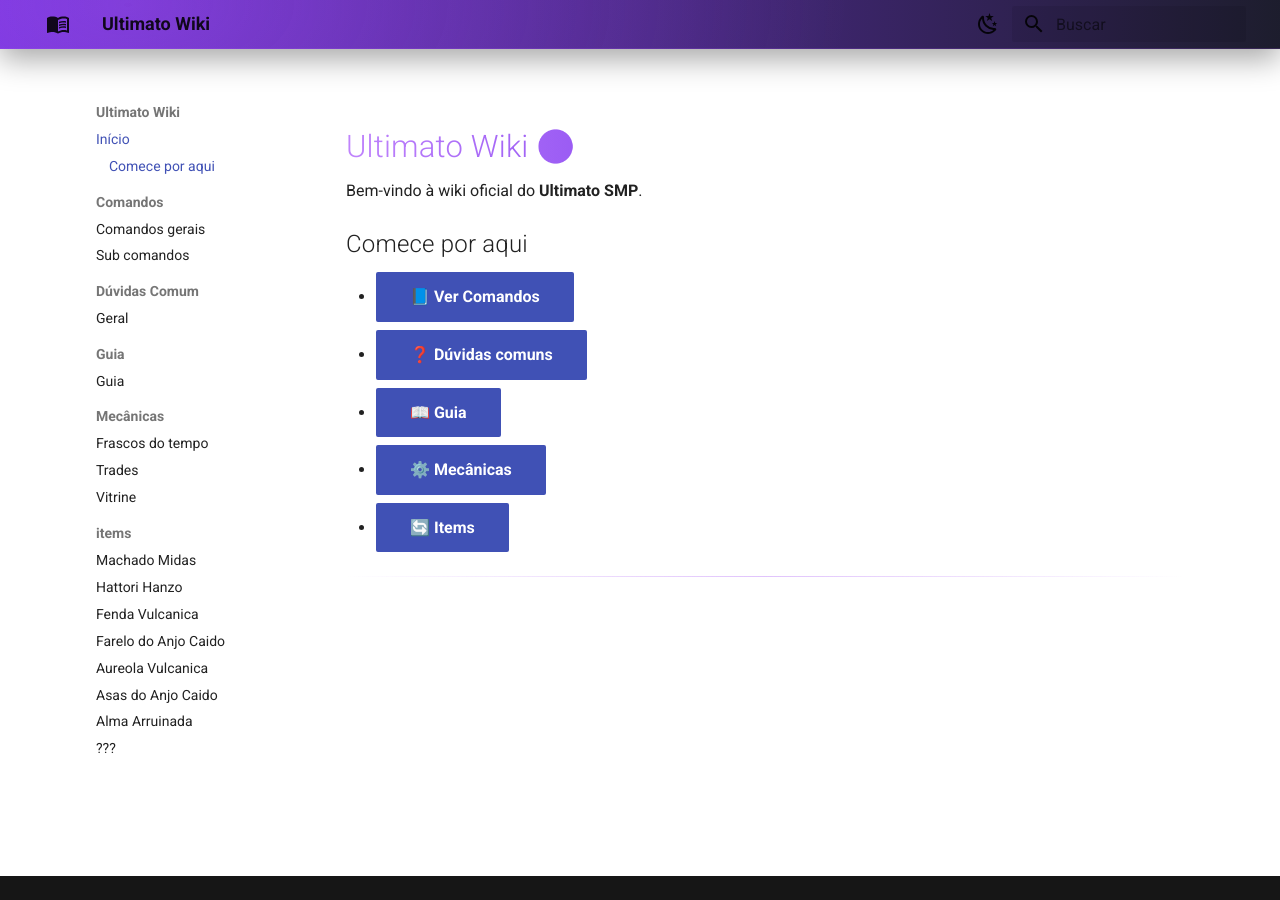
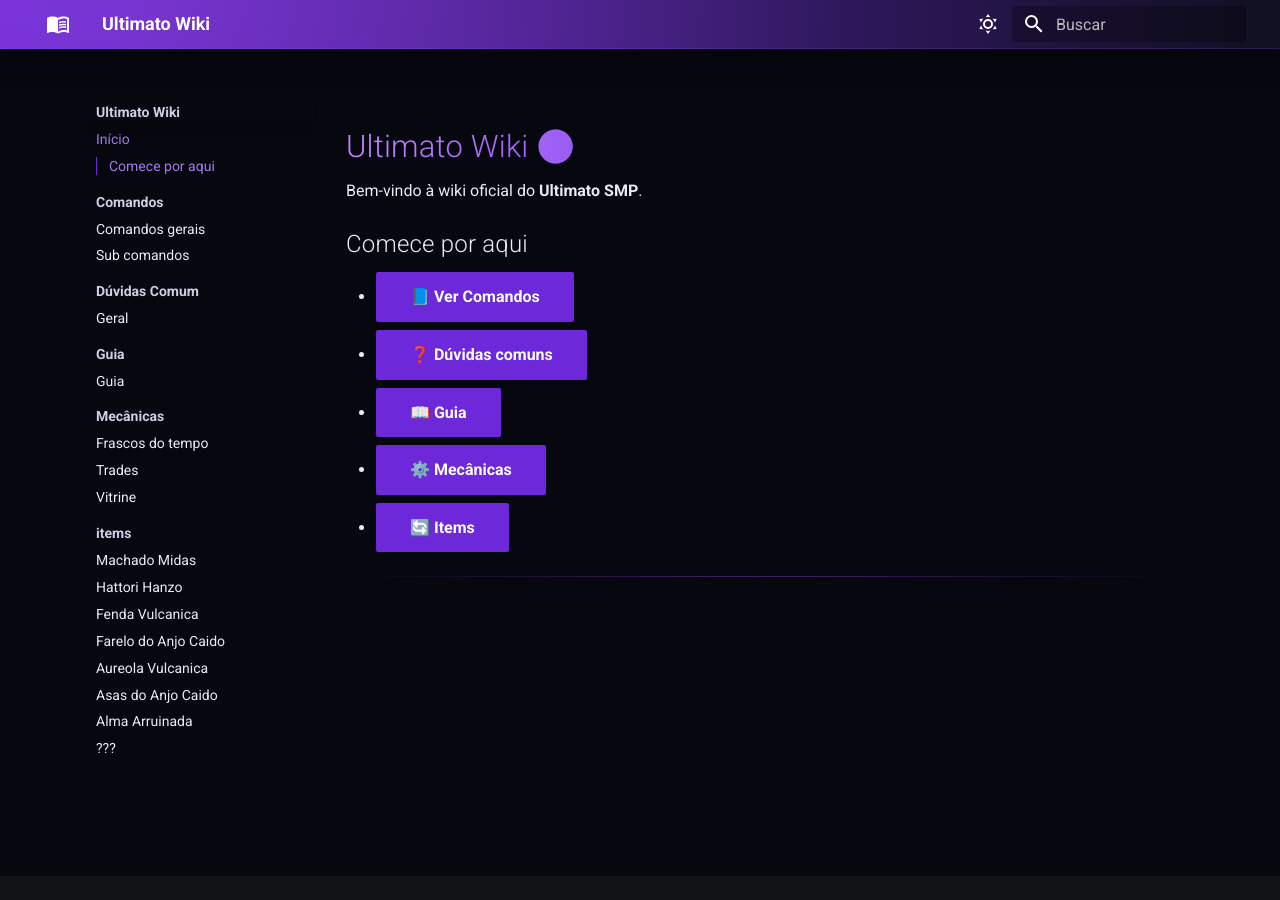
Before and after one commit to Dinner33/ultimato-wiki, an MkDocs documentation site: the page built from docs/index.md, in a window 1280 px wide. Built offline with MkDocs 1.6.1 and Material for MkDocs 9.7.7, drawn with Linux system fonts in a browser that asks for light colours.

Commit message:
Update mkdocs.yml

```diff
--- a/mkdocs.yml
+++ b/mkdocs.yml
@@ -20,6 +20,13 @@ theme:
 
 
   palette:
+    - scheme: slate
+      primary: deep purple
+      accent: purple
+      toggle:
+        icon: material/weather-sunny
+        name: Modo claro
+
     - scheme: default
       primary: white
       accent: deep purple
@@ -27,12 +34,6 @@ theme:
         icon: material/weather-night
         name: Modo escuro
 
-    - scheme: slate
-      primary: deep purple
-      accent: purple
-      toggle:
-        icon: material/weather-sunny
-        name: Modo claro
 
 
   font:
```
